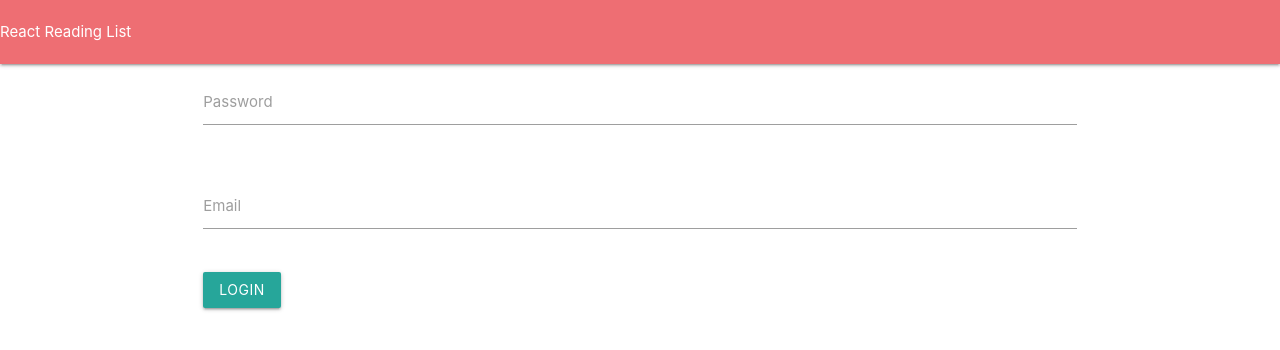
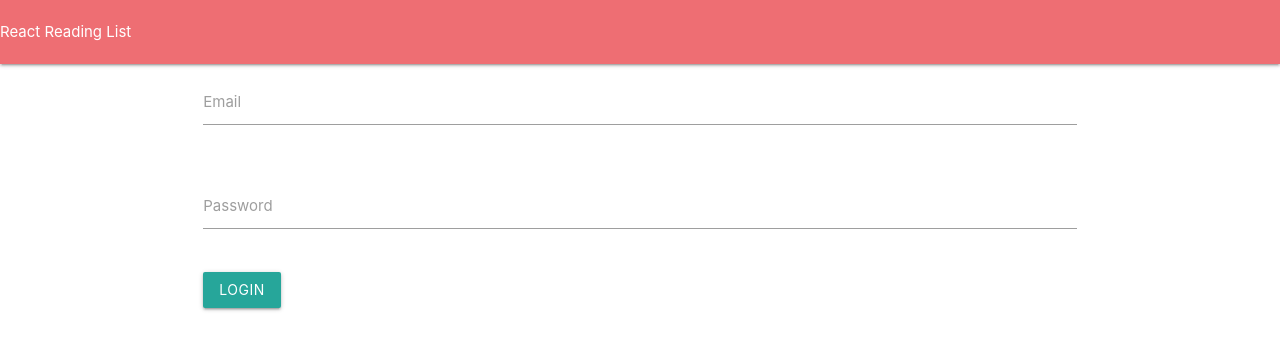
Before and after one commit to rwillowlevy/fetch, a React (Create React App) app in the folder client/: page / in a window 1280 px wide. Shown: the top 350 px of the page. Built offline with nearby package versions, Linux system fonts and the light colour scheme.

Commit message:
changed order of inputs

```diff
--- a/client/src/pages/Login.js
+++ b/client/src/pages/Login.js
@@ -14,14 +14,14 @@ function Login() {
           <form className="col s12">
             <div className="row">
               <div className="input-field col s12">
-                <input id="password" type="password" className="validate"/>
-                <label for="password">Password</label>
+                <input id="email" type="email" className="validate"/>
+                <label for="email">Email</label>
               </div>
             </div>
             <div className="row">
               <div className="input-field col s12">
-                <input id="email" type="email" className="validate"/>
-                <label for="email">Email</label>
+                <input id="password" type="password" className="validate"/>
+                <label for="password">Password</label>
               </div>
             </div>
             <button class="btn waves-effect waves-light" type="submit" name="action">Login</button>
```
